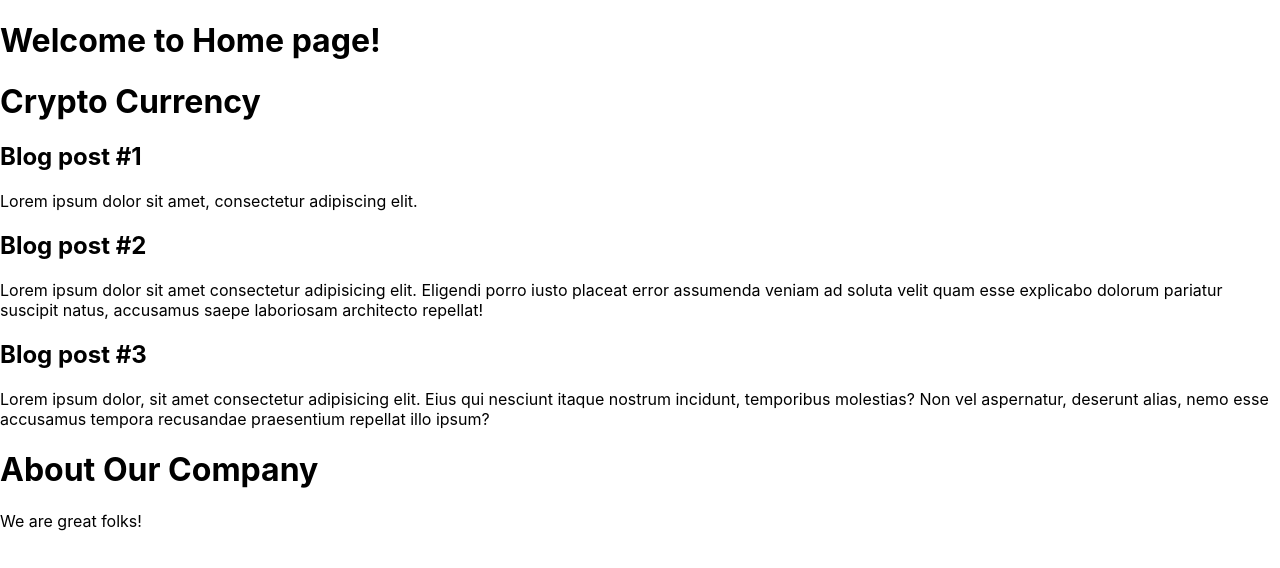
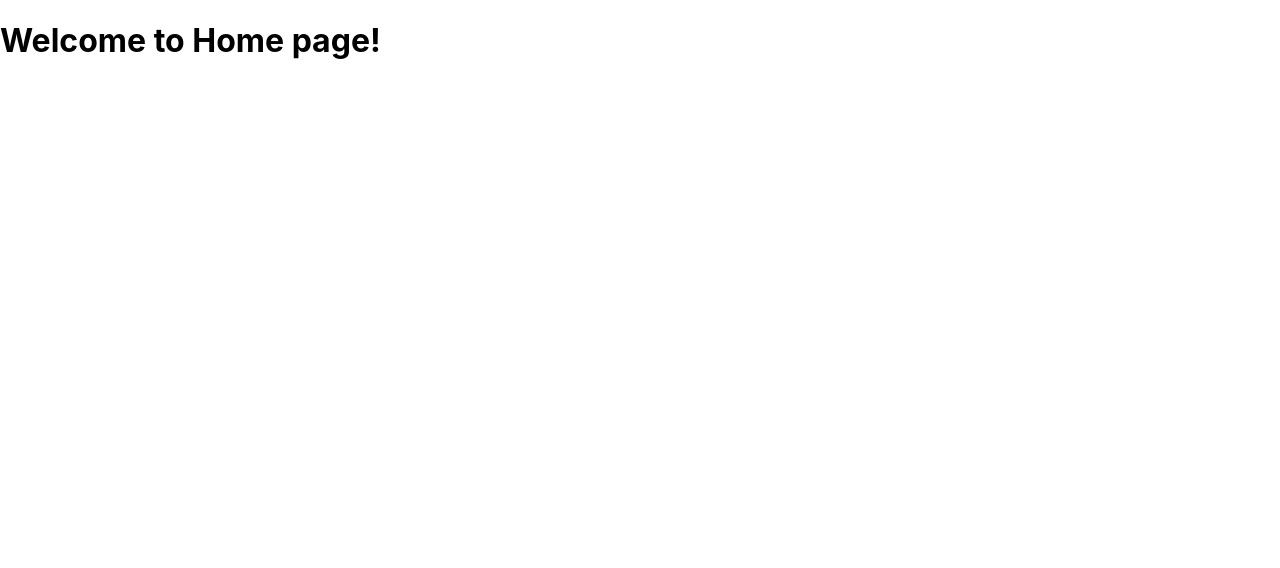
Before and after one commit to heggy231/router-ex, a React (Create React App) app: page / in a window 1280 px wide. Shown: the top 568 px of the page. Built offline with nearby package versions, Linux system fonts and the light colour scheme.

Commit message:
wrap Router and route

```diff
--- a/src/App.js
+++ b/src/App.js
@@ -1,16 +1,24 @@
-import React from 'react';
+import React from "react";
 
-import About from './components/About';
-import Blog from './components/Blog';
-import Home from './components/Home';
+import About from "./components/About";
+import Blog from "./components/Blog";
+import Home from "./components/Home";
+
+import { BrowserRouter as Router, Switch, Route } from "react-router-dom";
 
 function App() {
   return (
-    <div className="App">
-      <Home />
-      <Blog />
-      <About />
-    </div>
+    <Router>
+      <Route path="/">
+        <Home />
+      </Route>
+      <Route path="/blog">
+        <Blog />
+      </Route>
+      <Route path="/about">
+        <About />
+      </Route>
+    </Router>
   );
 }
 
```
